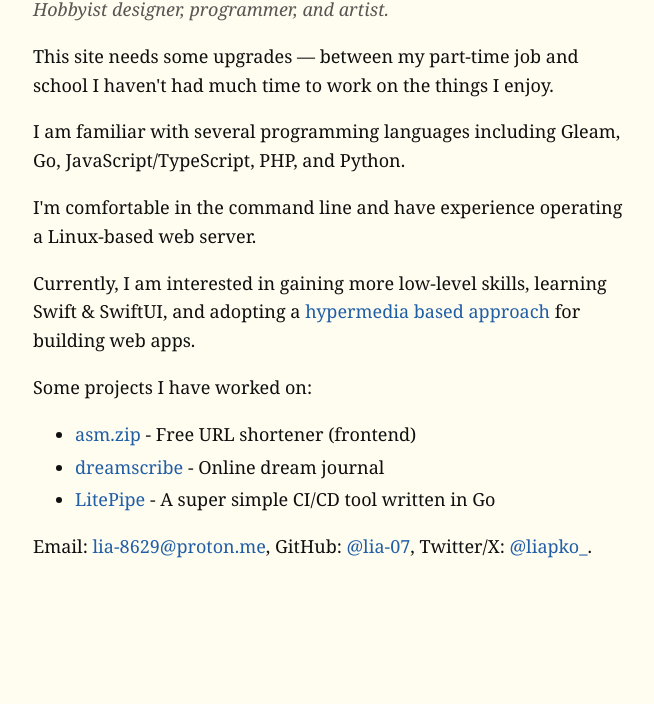
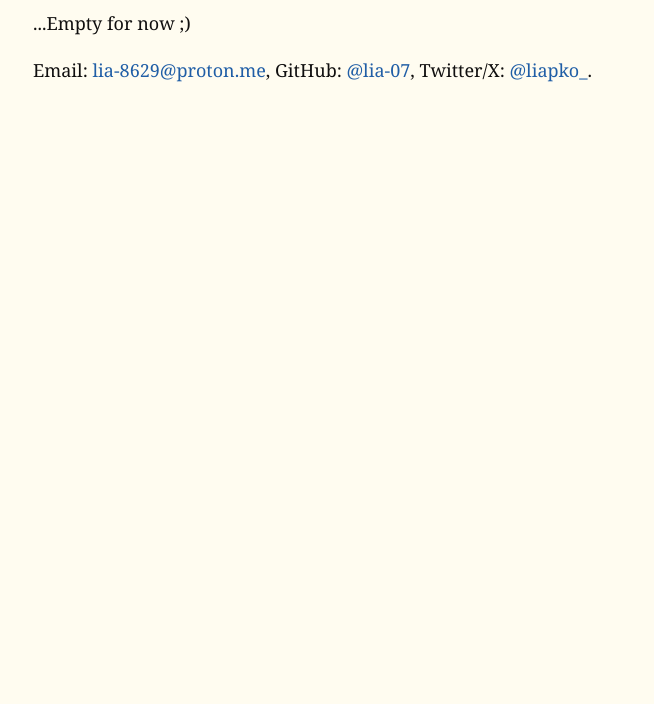
Before and after one commit to lia-07/lia-07.github.io, a plain HTML site: page index.html in a window 1280 px wide. Shown: the part 96-800 px from the top of the page, without its empty margins (307-961 px from the left). Drawn offline with Linux system fonts and the light colour scheme.

Commit message:
cut pretentious bs

```diff
--- a/index.html
+++ b/index.html
@@ -1,4 +1,4 @@
-<!DOCTYPE html>
+<!doctype html>
 <html lang="en">
   <head>
     <meta charset="utf-8" />
@@ -95,48 +95,11 @@
   <body>
     <header>
       <hgroup>
-        <h1>Lia's page.</h1>
-        <p>Hobbyist designer, programmer, and artist.</p>
+        <h1>Lia's page</h1>
       </hgroup>
     </header>
     <main>
-      <p>
-        This site needs some upgrades — between my part-time job and school I
-        haven't had much time to work on the things I enjoy.
-      </p>
-      <p>
-        I am familiar with several programming languages including Gleam, Go,
-        JavaScript/TypeScript, PHP, and Python.
-      </p>
-      <p>
-        I'm comfortable in the command line and have experience operating a
-        Linux-based web server.
-      </p>
-      <p>
-        Currently, I am interested in gaining more low-level skills, learning
-        Swift & SwiftUI, and adopting a
-        <a href="https://htmx.org/">hypermedia based approach</a> for building
-        web apps.
-      </p>
-      <p>Some projects I have worked on:</p>
-      <ul>
-        <li>
-          <a href="https://asm.zip" target="_blank">asm.zip</a> - Free URL
-          shortener (frontend)
-        </li>
-        <li>
-          <a href="https://dreamscribe.pages.dev" target="_blank"
-            >dreamscribe</a
-          >
-          - Online dream journal
-        </li>
-        <li>
-          <a href="https://github.com/lia-07/litepipe" target="_blank"
-            >LitePipe</a
-          >
-          - A super simple CI/CD tool written in Go
-        </li>
-      </ul>
+      <p>...Empty for now ;)</p>
       <p>
         Email:
         <a href="mailto:lia-8629@proton.me" target="_blank"
```
